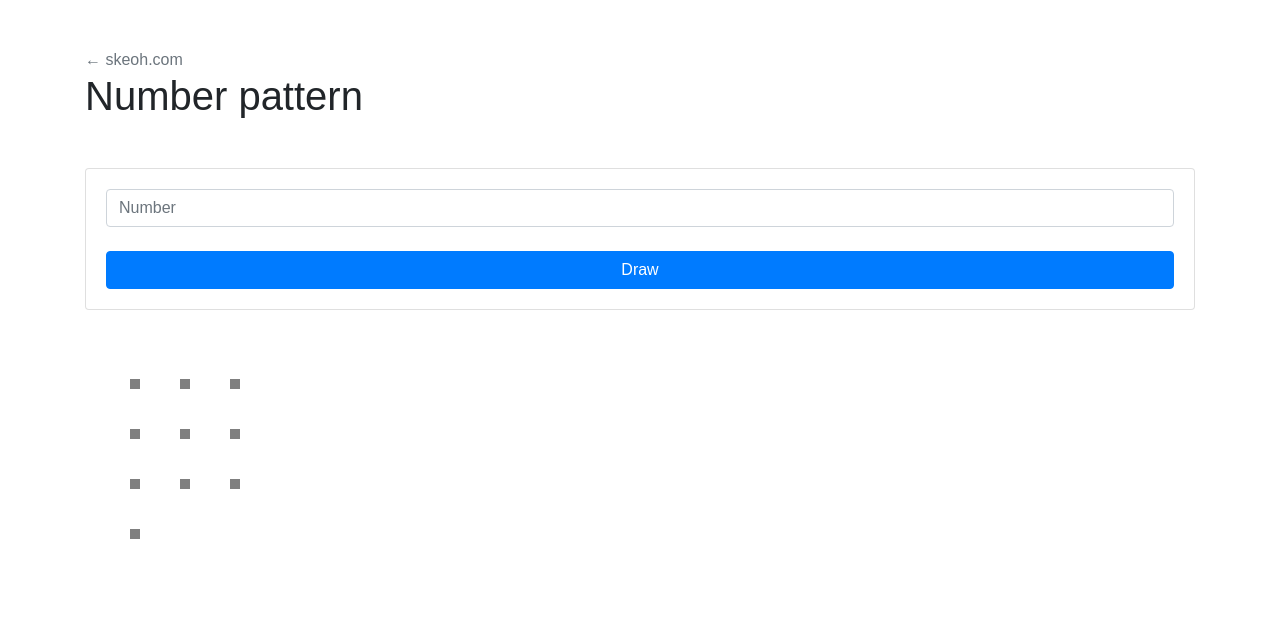
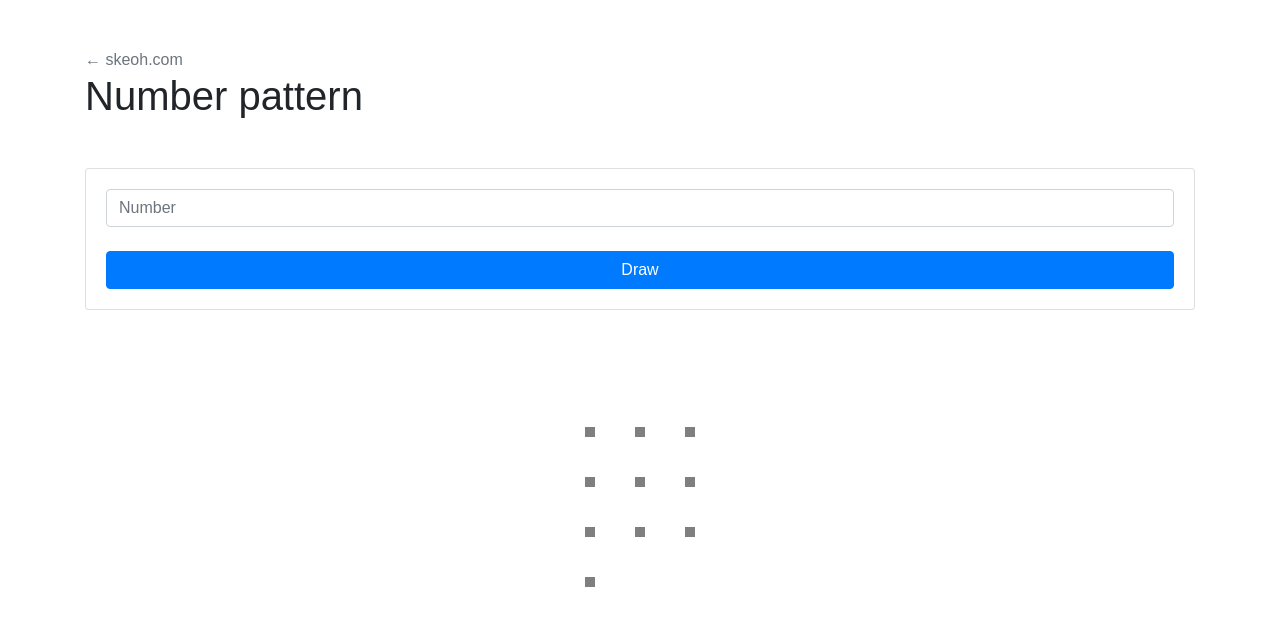
Before and after one commit to j-/number-pattern, a React app: page / in a window 1280 px wide. Shown: the top 626 px of the page. Built offline with nearby package versions, Linux system fonts and the light colour scheme.

Commit message:
Center-align canvas

```diff
--- a/src/NumberViz.tsx
+++ b/src/NumberViz.tsx
@@ -16,7 +16,11 @@ const NumberViz: React.FunctionComponent<Props> = ({ value }) => {
 		draw(ctx, value);
 	});
 
-	return <canvas ref={canvas} width={200} height={250} />;
+	return (
+		<div className="NumberViz mt-5 mb-5 text-center">
+			<canvas ref={canvas} width={200} height={250} />
+		</div>
+	);
 };
 
 export default NumberViz;
```
